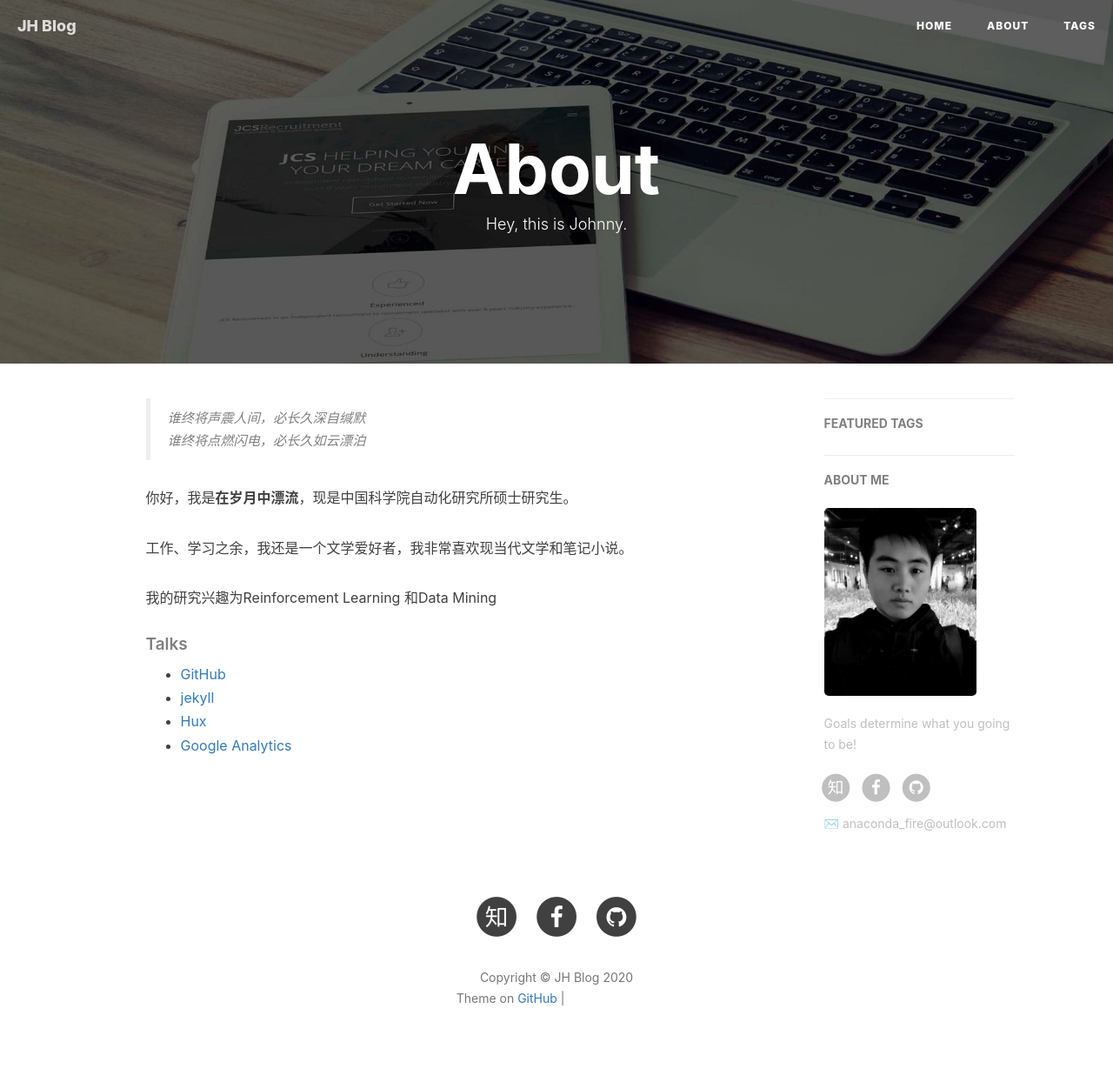
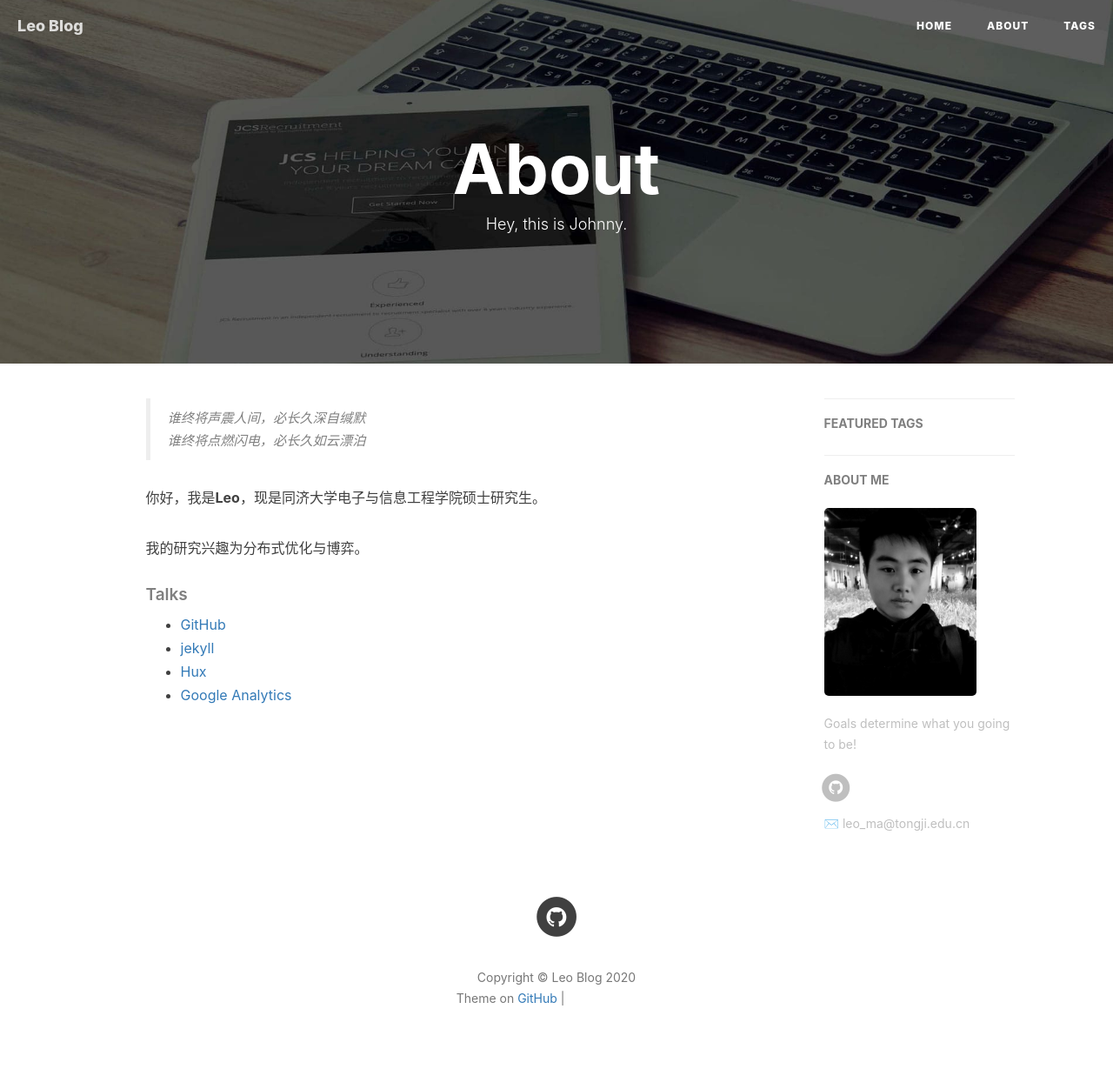
Before and after one commit to derek1998/derek1998.github.io, a Jekyll site: the page built from about.html, in a window 1280 px wide. Shown: the whole page at 87% size. Built offline with Jekyll 4.4.1, drawn with Linux system fonts in a browser that asks for light colours; nearby versions of some CDN libraries; comment, search, counter and statistics services are not loaded; grey boxes are pictures that could not be loaded.

Commit message:
Update personal information.

```diff
--- a/_config.yml
+++ b/_config.yml
@@ -1,13 +1,13 @@
 # Site settings
-title: JH Blog
-SEOTitle: Johnny的博客 | JH Blog
+title: Leo Blog
+SEOTitle: Leo的博客 | Leo Blog
 header-img: img/post-bg-desk.jpg
-email: anaconda_fire@outlook.com
-description: "Every failure is leading towards success."
-keyword: "Artificial Intelligence, Reinforcement Learning, Machine Learning"
-url: "http://sweetice.github.io"          # your host, for absolute URL
+email: leo_ma@tongji.edu.cn
+description: "学术垃圾。"
+keyword: "Distributed Optimization"
+url: "http://derek1998.github.io"          # your host, for absolute URL
 baseurl: ""      # for example, '/blog' if your blog hosted on 'host/blog'
-github_repo: "https://github.com/sweetice/sweetice.github.io.git" # you code repository
+github_repo: "https://github.com/derek1998/derek1998.github.io.git" # you code repository
 
 # Sidebar settings
 sidebar: true                           # whether or not using Sidebar.
@@ -19,10 +19,10 @@ sidebar-avatar: /img/about-BY-gentle.jpg      # use absolute URL, seeing it's us
 # SNS settings
 RSS: false
 # weibo_username:     qiubaiying
-zhihu_username:     bu-tuo-de-tuo-yuan/activities
-github_username:    sweetice
-facebook_username:  profile.php?id=100010973168548
-jianshu_username:
+# zhihu_username:     bu-tuo-de-tuo-yuan/activities
+github_username:    derek1998
+# facebook_username:  profile.php?id=100010973168548
+# jianshu_username:
 #twitter_username:   qiubaiying
 
 
@@ -62,11 +62,11 @@ kramdown:
 # Gitalk
 gitalk:
   enable: true    #是否开启Gitalk评论
-  clientID: aea80247d3d40adbd77d                           #生成的clientID
-  clientSecret: 2fd0bbb16507f1760985ad1393226e76386afc8d    #生成的clientSecret
-  repo: sweetice.github.io    #仓库名称
-  owner: sweetice    #github用户名
-  admin: sweetice
+  clientID: 162a2ce1ad9d2fe8580e                           #生成的clientID
+  clientSecret: c84be8856ea429b6100eb70e029fc9ce9519d627    #生成的clientSecret
+  repo: derek1998.github.io    #仓库名称
+  owner: derek1998    #github用户名
+  admin: Leo
   distractionFreeMode: true #是否启用类似FB的阴影遮罩
 
 
@@ -76,7 +76,7 @@ gitalk:
 # Baidu Analytics
 
 # Google Analytics
-ga_track_id: 'UA-126839952-1'            # Format: UA-xxxxxx-xx
+ga_track_id: 'G-20Q36HR3QK'            # Format: UA-xxxxxx-xx
 ga_domain: auto               # 默认的是 auto, 这里我是自定义了的域名，你如果没有自己的域名，需要改成auto
 
 
--- a/about.html
+++ b/about.html
@@ -18,11 +18,9 @@ header-img: "img/post-bg-rwd.jpg"
     <blockquote><p>谁终将声震人间，必长久深自缄默<br>
     谁终将点燃闪电，必长久如云漂泊</p></blockquote>
 
-    <p>你好，我是<strong>在岁月中漂流</strong>，现是中国科学院自动化研究所硕士研究生。</p>
+    <p>你好，我是<strong>Leo</strong>，现是同济大学电子与信息工程学院硕士研究生。</p>
 
-    <p>工作、学习之余，我还是一个文学爱好者，我非常喜欢现当代文学和笔记小说。</p>
-
-    <p>我的研究兴趣为Reinforcement Learning 和Data Mining</p>
+    <p>我的研究兴趣为分布式优化与博弈。</p>
 
     <p></p>
 
```
Also changed, not shown: figures/clone_repo.png (deleted), figures/cuda_is_available.png (deleted), figures/nvidia-driver.png (deleted), figures/software and updates.png (deleted).
